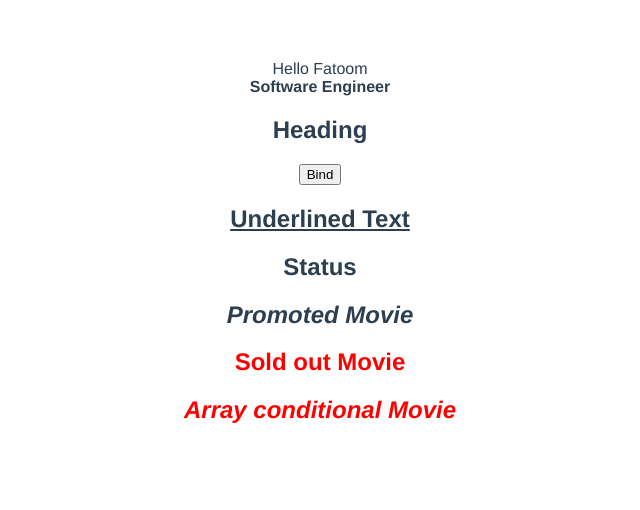
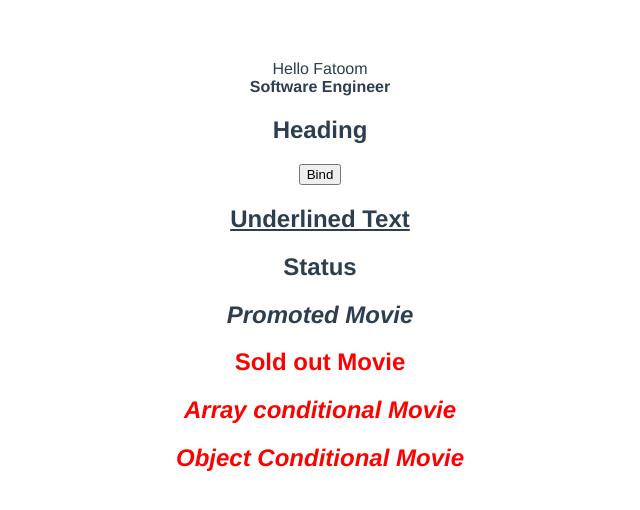
Before and after one commit to FatoomMFayad/vuejs3-app, a Vue app in the folder hello-world/: page / in a window 1280 px wide. Shown: the top 510 px of the page, without its empty margins (320-960 px from the left). Built offline with nearby package versions, Linux system fonts and the light colour scheme.

Commit message:
object binding classes

```diff
--- a/hello-world/src/App.vue
+++ b/hello-world/src/App.vue
@@ -10,6 +10,11 @@
 <h2 v-bind:class="isPromoted && 'promoted'">Promoted Movie</h2>
 <h2 v-bind:class="isSoldOut? 'sold-out' : 'new'">Sold out Movie</h2>
 <h2 v-bind:class="[isPromoted && 'promoted', isSoldOut? 'sold-out' : 'new']">Array conditional Movie</h2>
+<h2 v-bind:class="{
+  promoted: isPromoted,
+  new: !isSoldOut,
+  'sold-out': isSoldOut
+}">Object Conditional Movie</h2>
 </template>
 
 <script>
```
